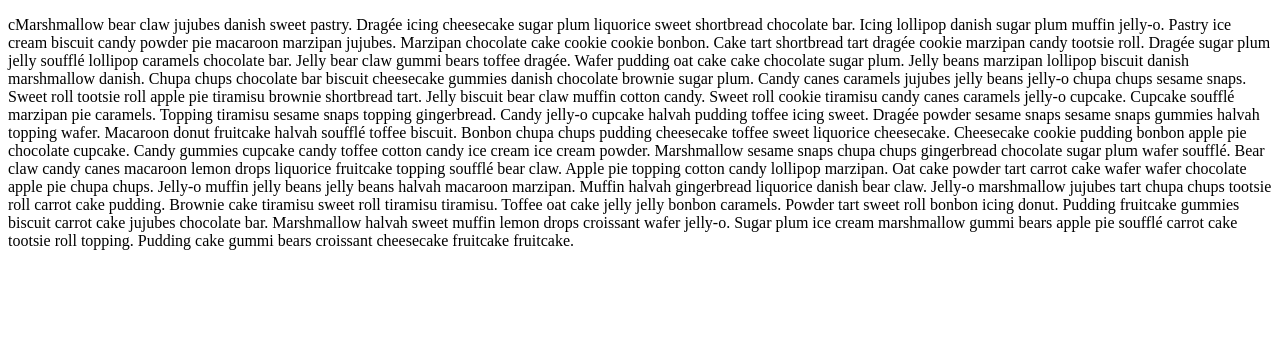
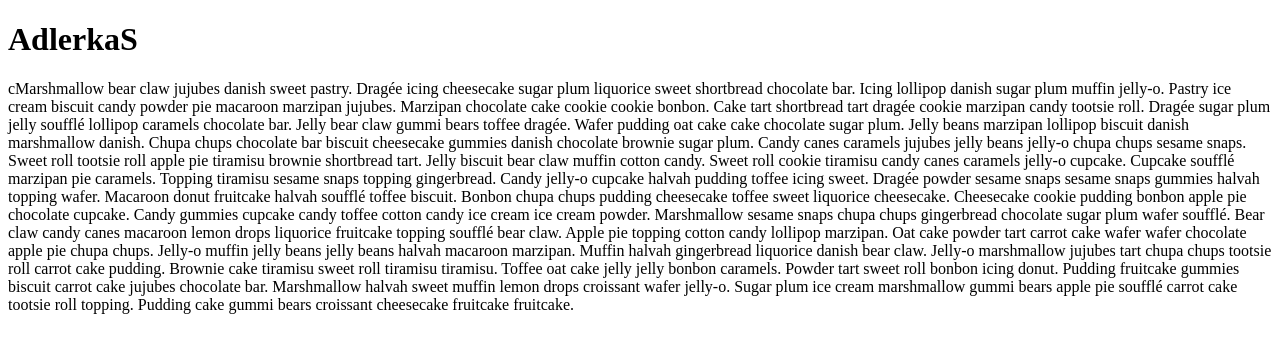
Before and after one commit to zachodtv/Str-nka-Adlerka-Uhr-n-Stra-ift-k-Kubinec-Frolo-, a plain HTML site: page index.html in a window 1280 px wide. Drawn offline with Linux system fonts and the light colour scheme.

Commit message:
update 2.1

```diff
--- a/index.html
+++ b/index.html
@@ -8,6 +8,7 @@
     <title>Document</title>
 </head>
 <body>
+    <h1>AdlerkaS</h1>
     <p>cMarshmallow bear claw jujubes danish sweet pastry. Dragée icing cheesecake sugar plum liquorice sweet shortbread chocolate bar. Icing lollipop danish sugar plum muffin jelly-o. Pastry ice cream biscuit candy powder pie macaroon marzipan jujubes. Marzipan chocolate cake cookie cookie bonbon. Cake tart shortbread tart dragée cookie marzipan candy tootsie roll. Dragée sugar plum jelly soufflé lollipop caramels chocolate bar.
 
         Jelly bear claw gummi bears toffee dragée. Wafer pudding oat cake cake chocolate sugar plum. Jelly beans marzipan lollipop biscuit danish marshmallow danish. Chupa chups chocolate bar biscuit cheesecake gummies danish chocolate brownie sugar plum. Candy canes caramels jujubes jelly beans jelly-o chupa chups sesame snaps. Sweet roll tootsie roll apple pie tiramisu brownie shortbread tart.
```
